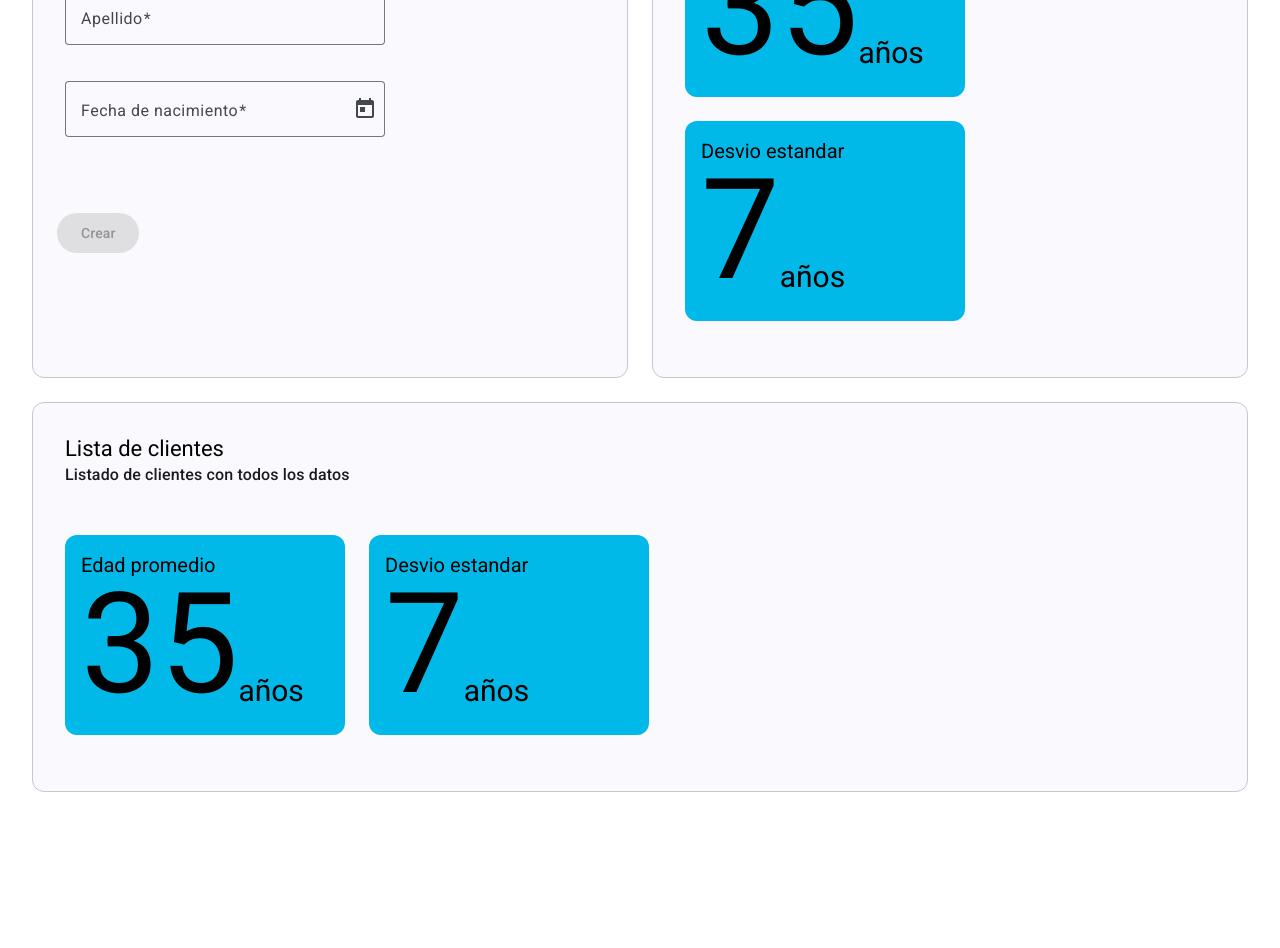
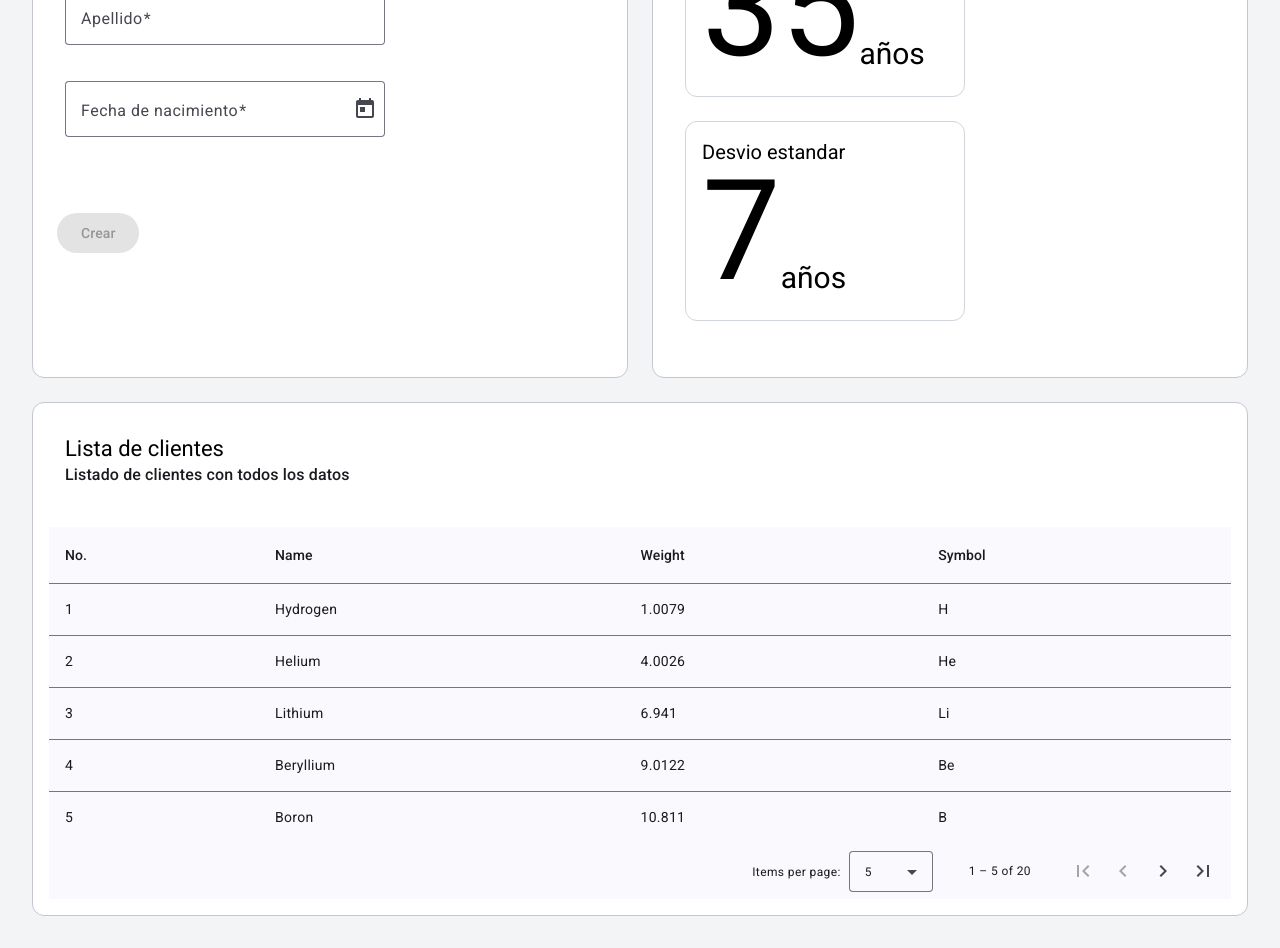
Before and after one commit to acunaFermin/clientesPinAppFront, an Angular app: page / in a window 1280 px wide. Shown: the part 340-1288 px from the top of the page. Before the commit the page ends 1164 px from the top, so only its background shows below. Built offline with nearby package versions, Linux system fonts and the light colour scheme.

Commit message:
implementando sidenav

```diff
--- a/src/app/app.component.html
+++ b/src/app/app.component.html
@@ -1,19 +1,19 @@
-<div class="w-full p-8">
+<div class="w-full p-8 bg-gray-100">
   <h1 class="text-4xl mb-8">Clientes PinApp</h1>
 
   <div
     class="grid grid-cols-1 lg:grid-cols-2 gap-6 "
   >
 
-  <mat-card appearance="outlined" class="h-full w-full p-4">
+  <mat-card appearance="outlined" class="h-full w-full p-4 !bg-white shadow-md">
     <nuevo-cliente></nuevo-cliente>
   </mat-card>
 
-  <mat-card appearance="outlined" class="h-full w-full p-4">
+  <mat-card appearance="outlined" class="h-full w-full p-4 !bg-white shadow-md">
     <clientes-kpi></clientes-kpi>
   </mat-card>
 
-  <mat-card appearance="outlined" class="h-full w-full p-4 lg:col-span-2">
+  <mat-card appearance="outlined" class="h-full w-full p-4 lg:col-span-2 !bg-white shadow-md">
     <lista-clientes></lista-clientes>
   </mat-card>
   </div>
--- a/src/app/clientes-kpi/clientes-kpi.component.html
+++ b/src/app/clientes-kpi/clientes-kpi.component.html
@@ -6,7 +6,7 @@
 <div class="mt-8 p-4 w-full flex flex-wrap">
 
 
-    <div class="w-70 h-50 p-4 mr-6 mb-6 rounded-xl bg-[#00b9e8]">
+    <div class="w-70 h-50 p-4 mr-6 mb-6 rounded-xl border-1 border-gray-300">
         <div class="text-xl">Edad promedio</div>
         <div class="flex items-end">
             <div class="text-[140px] -mt-10">35</div>
@@ -14,7 +14,7 @@
         </div>
     </div>
 
-    <div class="w-70 h-50 p-4 mr-6 mb-6 rounded-xl bg-[#00b9e8]">
+    <div class="w-70 h-50 p-4 mr-6 mb-6 rounded-xl border-1 border-gray-300">
         <div class="text-xl">Desvio estandar</div>
         <div class="flex items-end">
             <div class="text-[140px] -mt-10">7</div>
--- a/src/app/lista-clientes/lista-clientes.component.html
+++ b/src/app/lista-clientes/lista-clientes.component.html
@@ -3,24 +3,39 @@
   <mat-card-subtitle>Listado de clientes con todos los datos</mat-card-subtitle>
 </mat-card-header>
 
-<div class="mt-8 p-4 w-full flex flex-wrap">
+<div class="w-full mat-elevation-z8 mt-10">
+    <table mat-table [dataSource]="dataSource">
 
+      <!-- Position Column -->
+      <ng-container matColumnDef="position">
+        <th mat-header-cell *matHeaderCellDef> No. </th>
+        <td mat-cell *matCellDef="let element"> {{element.position}} </td>
+      </ng-container>
 
-    <div class="w-70 h-50 p-4 mr-6 mb-6 rounded-xl bg-[#00b9e8]">
-        <div class="text-xl">Edad promedio</div>
-        <div class="flex items-end">
-            <div class="text-[140px] -mt-10">35</div>
-            <div class="mb-10 text-3xl">años</div>
-        </div>
-    </div>
+      <!-- Name Column -->
+      <ng-container matColumnDef="name">
+        <th mat-header-cell *matHeaderCellDef> Name </th>
+        <td mat-cell *matCellDef="let element"> {{element.name}} </td>
+      </ng-container>
 
-    <div class="w-70 h-50 p-4 mr-6 mb-6 rounded-xl bg-[#00b9e8]">
-        <div class="text-xl">Desvio estandar</div>
-        <div class="flex items-end">
-            <div class="text-[140px] -mt-10">7</div>
-            <div class="mb-10 text-3xl">años</div>
-        </div>
-    </div>
+      <!-- Weight Column -->
+      <ng-container matColumnDef="weight">
+        <th mat-header-cell *matHeaderCellDef> Weight </th>
+        <td mat-cell *matCellDef="let element"> {{element.weight}} </td>
+      </ng-container>
 
+      <!-- Symbol Column -->
+      <ng-container matColumnDef="symbol">
+        <th mat-header-cell *matHeaderCellDef> Symbol </th>
+        <td mat-cell *matCellDef="let element"> {{element.symbol}} </td>
+      </ng-container>
 
-</div>
+      <tr mat-header-row *matHeaderRowDef="displayedColumns"></tr>
+      <tr mat-row *matRowDef="let row; columns: displayedColumns;"></tr>
+    </table>
+
+    <mat-paginator [pageSizeOptions]="[5, 10, 20]"
+                   showFirstLastButtons
+                   aria-label="Select page of periodic elements">
+    </mat-paginator>
+  </div>
--- a/src/app/lista-clientes/lista-clientes.component.scss
+++ b/src/app/lista-clientes/lista-clientes.component.scss
@@ -0,0 +1,3 @@
+table {
+    width: 100%;
+  }
--- a/src/app/lista-clientes/lista-clientes.component.ts
+++ b/src/app/lista-clientes/lista-clientes.component.ts
@@ -1,13 +1,52 @@
-import { Component } from '@angular/core';
+import {AfterViewInit, Component, ViewChild} from '@angular/core';
 import { MatButtonModule } from '@angular/material/button';
 import { MatCardModule } from '@angular/material/card';
+import {MatPaginator, MatPaginatorModule} from '@angular/material/paginator';
+import {MatTableDataSource, MatTableModule} from '@angular/material/table';
 
 @Component({
   selector: 'lista-clientes',
-  imports: [MatCardModule, MatButtonModule],
+  imports: [MatCardModule, MatButtonModule, MatTableModule, MatPaginatorModule],
   templateUrl: './lista-clientes.component.html',
   styleUrl: './lista-clientes.component.scss'
 })
-export class ListaClientesComponent {
+export class ListaClientesComponent implements AfterViewInit {
+  displayedColumns: string[] = ['position', 'name', 'weight', 'symbol'];
+  dataSource = new MatTableDataSource<PeriodicElement>(ELEMENT_DATA);
 
+  @ViewChild(MatPaginator) paginator!: MatPaginator;
+
+  ngAfterViewInit() {
+    this.dataSource.paginator = this.paginator;
+  }
 }
+
+export interface PeriodicElement {
+  name: string;
+  position: number;
+  weight: number;
+  symbol: string;
+}
+
+const ELEMENT_DATA: PeriodicElement[] = [
+  {position: 1, name: 'Hydrogen', weight: 1.0079, symbol: 'H'},
+  {position: 2, name: 'Helium', weight: 4.0026, symbol: 'He'},
+  {position: 3, name: 'Lithium', weight: 6.941, symbol: 'Li'},
+  {position: 4, name: 'Beryllium', weight: 9.0122, symbol: 'Be'},
+  {position: 5, name: 'Boron', weight: 10.811, symbol: 'B'},
+  {position: 6, name: 'Carbon', weight: 12.0107, symbol: 'C'},
+  {position: 7, name: 'Nitrogen', weight: 14.0067, symbol: 'N'},
+  {position: 8, name: 'Oxygen', weight: 15.9994, symbol: 'O'},
+  {position: 9, name: 'Fluorine', weight: 18.9984, symbol: 'F'},
+  {position: 10, name: 'Neon', weight: 20.1797, symbol: 'Ne'},
+  {position: 11, name: 'Sodium', weight: 22.9897, symbol: 'Na'},
+  {position: 12, name: 'Magnesium', weight: 24.305, symbol: 'Mg'},
+  {position: 13, name: 'Aluminum', weight: 26.9815, symbol: 'Al'},
+  {position: 14, name: 'Silicon', weight: 28.0855, symbol: 'Si'},
+  {position: 15, name: 'Phosphorus', weight: 30.9738, symbol: 'P'},
+  {position: 16, name: 'Sulfur', weight: 32.065, symbol: 'S'},
+  {position: 17, name: 'Chlorine', weight: 35.453, symbol: 'Cl'},
+  {position: 18, name: 'Argon', weight: 39.948, symbol: 'Ar'},
+  {position: 19, name: 'Potassium', weight: 39.0983, symbol: 'K'},
+  {position: 20, name: 'Calcium', weight: 40.078, symbol: 'Ca'},
+];
--- /dev/null
+++ b/src/app/sidenav/sidenav.component.html
@@ -0,0 +1 @@
+<p>sidenav works!</p>
```
Also changed, not shown: src/app/sidenav/sidenav.component.ts (added, +11 -0 lines), src/app/sidenav/sidenav.component.scss (added).
